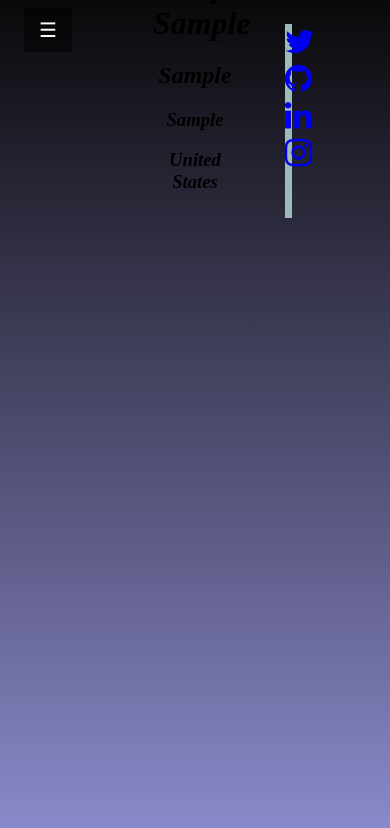
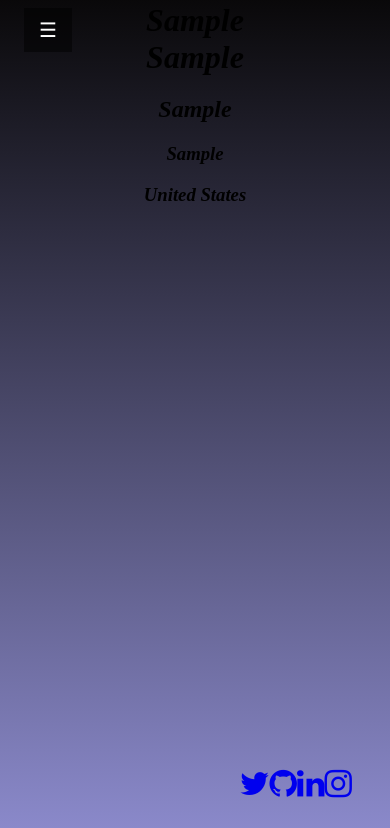
Before and after one commit to erniesmith82/profile_generator, a website: page index.html in a window 390 px wide. Both pictures are taken after typing "Sample", "Sample", "Sample", "Sample", "Sample", "Sample" into the empty fields and a click on the button "Submit". Shown: the part 16-844 px from the top of the page. Drawn offline with nearby package versions, Linux system fonts and the light colour scheme.

Commit message:
UPDATED RESPONSIVENESS

```diff
--- a/app.js
+++ b/app.js
@@ -45,7 +45,6 @@ document.addEventListener('DOMContentLoaded', function() {
       if (leftRight.value === 'Left') {
           icons.style.float = 'left';
           icons.style.display = 'flex';
-          icons.style.backgroundColor = 'rgb(158, 185, 185)';
           icons.style.fontSize = '2em';
           icons.style.marginLeft = '21%';
           icons.style.width = '2%';
@@ -53,7 +52,6 @@ document.addEventListener('DOMContentLoaded', function() {
       } else {
           icons.style.float = 'right';
           icons.style.display = 'flex';
-          icons.style.backgroundColor = 'rgb(158, 185, 185)';
           icons.style.fontSize = '2em';
           icons.style.marginRight = '24%';
           icons.style.width = '2%';
--- a/styles.css
+++ b/styles.css
@@ -145,7 +145,7 @@ h1 {
       width: 80%;
       left: 0;
       font-size: 23px;
-
+      padding-left: -5px;
     }
     .openbtn {
       position: fixed;
@@ -158,9 +158,36 @@ h1 {
       width: 50%;
     }
     .button {
-    position: absolute;
-    bottom: 60px;
-    left: 50%;
-    transform: translateX(-50%);
+      position: absolute;
+      bottom: 60px;
+      left: 50%;
+      transform: translateX(-50%);
     }
+    .closebtn {
+      position: absolute;
+      left: 70%;
+      transform: translateX(-50%);
+    }
+    #backImage {
+      width: 300px;
+      height: 300px;
+
+     }
+     .profile {
+      width: 100%;
+      margin: auto;
+      margin-top: 310px;
+     }
+     .profileImage {
+      margin-top: -350px;
+      width: 150px;
+     }
+     .list {
+      position: fixed;
+      bottom: 25px;
+      z-index: 999;
+      display: flex;
+      margin-left: -45px;
+    }
+
   }
```
